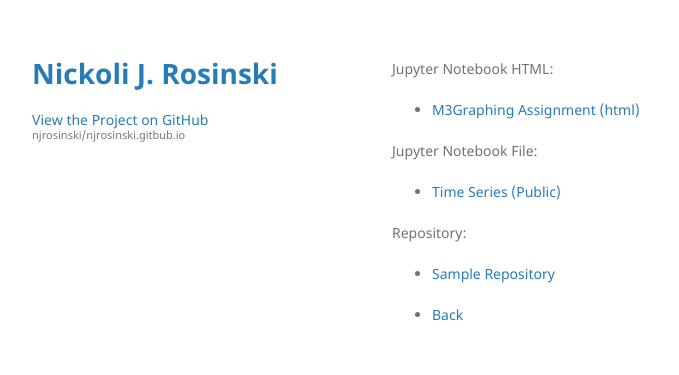
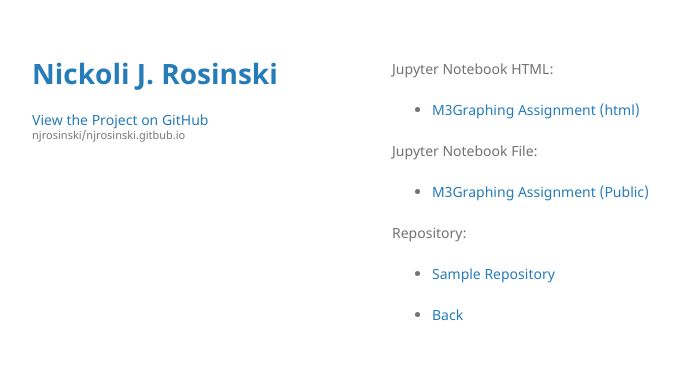
Before and after one commit to njrosinski/njrosinski.gitbub.io, a Jekyll site: the page built from module3/index.md, in a window 1280 px wide. Shown: the top 375 px of the page, without its empty margins (178-857 px from the left). Built offline with Jekyll 4.4.1, drawn with Linux system fonts in a browser that asks for light colours; our own code applies the rules of GitHub Pages for plain Markdown files.

Commit message:
Update index.md

```diff
--- a/module3/index.md
+++ b/module3/index.md
@@ -6,7 +6,7 @@ Jupyter Notebook HTML:
 - [M3Graphing Assignment (html)](M3Graphing.html)
 
 Jupyter Notebook File:
-- [Time Series (Public)](TimeSeries_Public.ipynb)
+- [M3Graphing Assignment (Public)](M3Graphing.ipynb)
 
 Repository:
 - [Sample Repository](https://github.com/njrosinski/sample)
```
